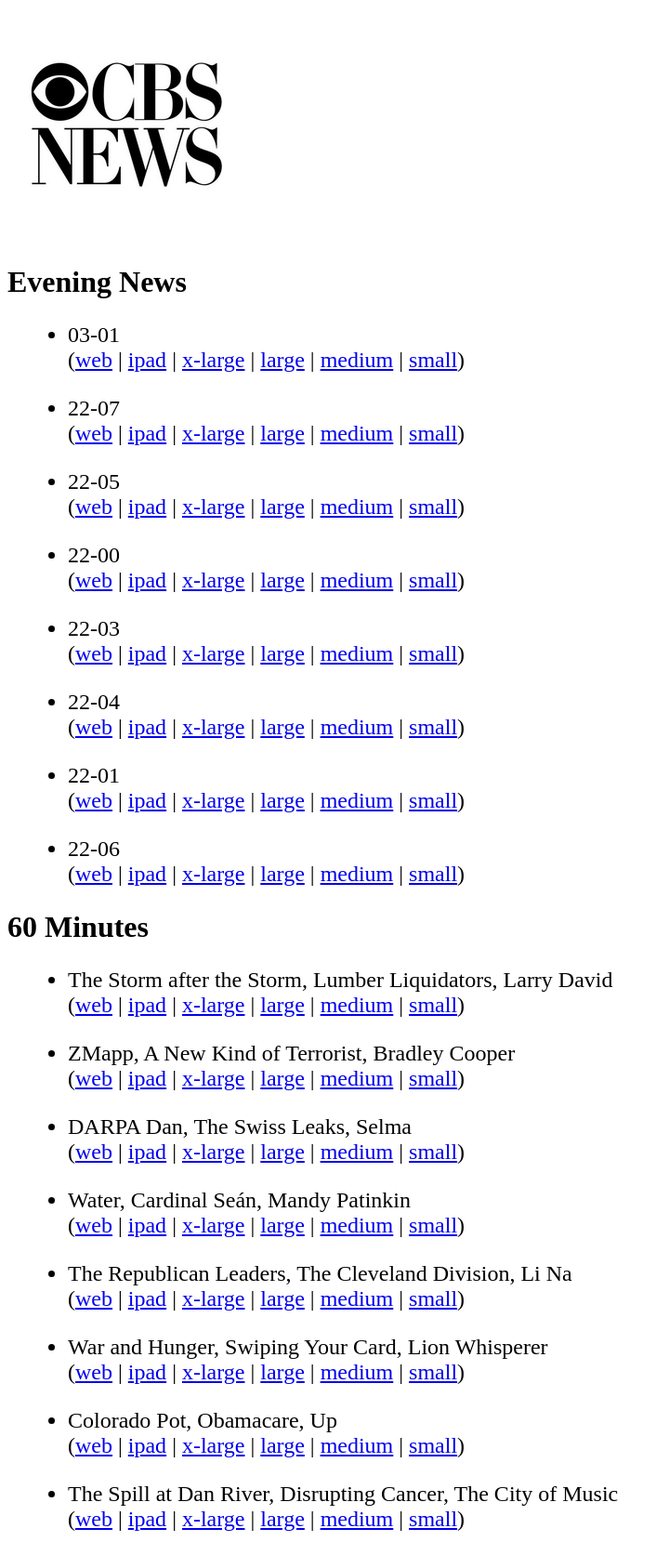
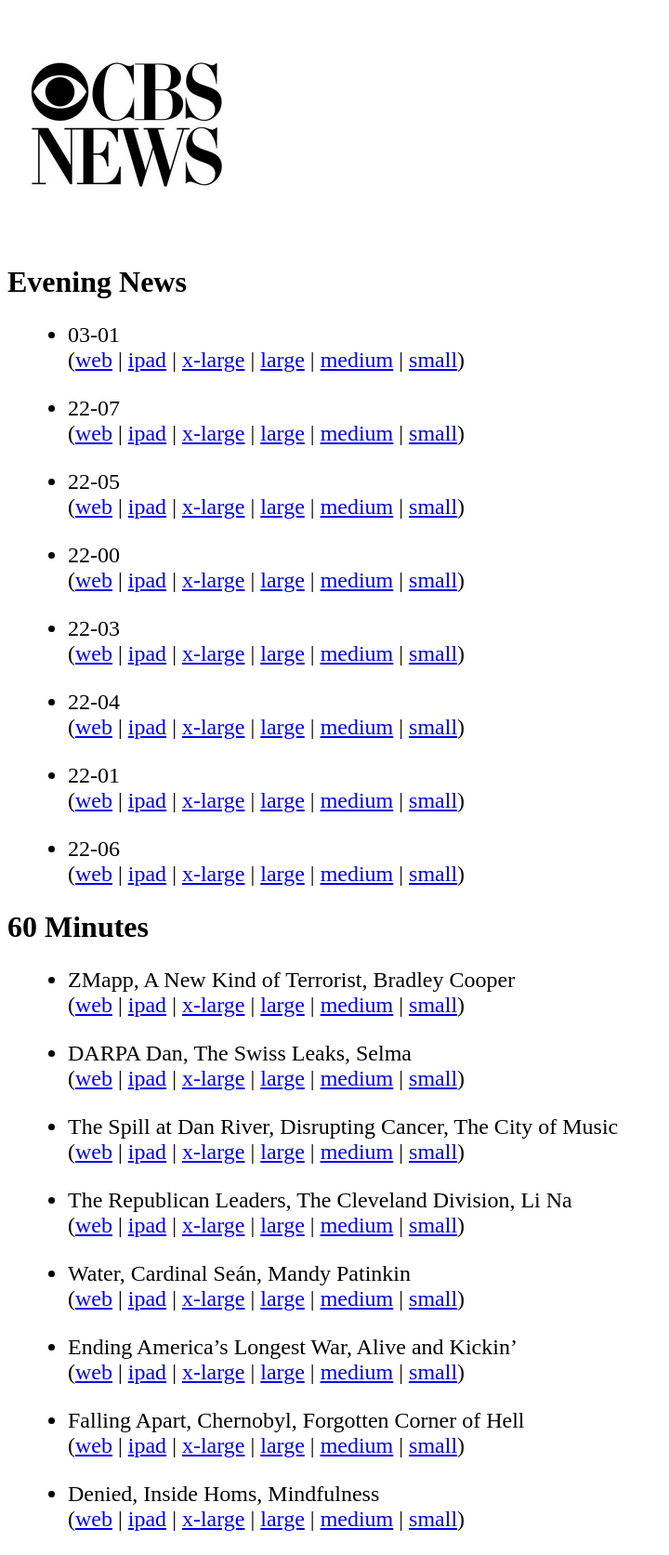
Before and after one commit to jkutner/cbsfeed, a Jekyll site: the page built from index.html, in a window 1280 px wide. Shown: the whole page at 93% size, without its empty margins (0-720 px from the left). Built offline with Jekyll 4.4.1, drawn with Linux system fonts in a browser that asks for light colours; nearby versions of some CDN libraries; some of the changed lines change nothing that is shown.

Commit message:
Updating with latest episdoes

```diff
--- a/_data/sixtymin.yml
+++ b/_data/sixtymin.yml
@@ -1,13 +1,4 @@
 ---
-- title: The Storm after the Storm, Lumber Liquidators, Larry David
-  links:
-    orig: /videos/the-storm-after-the-storm-lumber-liquidators-larry-david/
-    ipad: ipad-streaming.cbsnews.com/media/mpx/2015/02/23/402701891941/60_FULL_022215_V2_348998_500/60_FULL_022215_V2_348998_500.m3u8
-    mp4_240: media\/2015\/02\/23\/402701891941\/60_FULL_022215_V2_348988_240.mp4
-    mp4_740: media\/2015\/02\/23\/402701891941\/60_FULL_022215_V2_348988_740.mp4
-    mp4_796: media\/2015\/02\/23\/402701891941\/60_FULL_022215_V2_348988_796.mp4
-    mp4_1296: media\/2015\/02\/23\/402701891941\/60_FULL_022215_V2_348988_1296.mp4
-  date: The Storm after the Storm, Lumber Liquidators, Larry David
 - title: ZMapp, A New Kind of Terrorist, Bradley Cooper
   links:
     orig: /videos/zmapp-a-new-kind-of-terrorist-bradley-cooper/
@@ -26,6 +17,24 @@
     mp4_796: media\/2015\/02\/08\/395822659644\/60_FULL_2815_342054_796.mp4
     mp4_1296: media\/2015\/02\/08\/395822659644\/60_FULL_2815_342054_1296.mp4
   date: DARPA Dan, The Swiss Leaks, Selma
+- title: The Spill at Dan River, Disrupting Cancer, The City of Music
+  links:
+    orig: /videos/the-spill-at-dan-river-disrupting-cancer-the-city-of-music/
+    ipad: ipad-streaming.cbsnews.com/media/mpx/2014/12/07/368440899558/60_FULL_120714_317466_500/60_FULL_120714_317466_500.m3u8
+    mp4_240: media\/2014\/12\/07\/368440899558\/60_FULL_120714_317393_240.mp4
+    mp4_740: media\/2014\/12\/07\/368440899558\/60_FULL_120714_317393_740.mp4
+    mp4_796: media\/2014\/12\/07\/368440899558\/60_FULL_120714_317393_796.mp4
+    mp4_1296: media\/2014\/12\/07\/368440899558\/60_FULL_120714_317393_1296.mp4
+  date: The Spill at Dan River, Disrupting Cancer, The City of Music
+- title: The Republican Leaders, The Cleveland Division, Li Na
+  links:
+    orig: /videos/the-republican-leaders-the-cleveland-division-li-na/
+    ipad: ipad-streaming.cbsnews.com/media/mpx/2015/01/26/388990019823/60_FULL_12515_336300_500/60_FULL_12515_336300_500.m3u8
+    mp4_240: media\/2015\/01\/26\/388990019823\/60_FULL_12515_336293_240.mp4
+    mp4_740: media\/2015\/01\/26\/388990019823\/60_FULL_12515_336293_740.mp4
+    mp4_796: media\/2015\/01\/26\/388990019823\/60_FULL_12515_336293_796.mp4
+    mp4_1296: media\/2015\/01\/26\/388990019823\/60_FULL_12515_336293_1296.mp4
+  date: The Republican Leaders, The Cleveland Division, Li Na
 - title: Water, Cardinal Se&aacute;n, Mandy Patinkin
   links:
     orig: /videos/water-cardinal-sean-mandy-patinkin/
@@ -35,39 +44,30 @@
     mp4_796: media\/2014\/11\/17\/359532099703\/60_FULL_111614_309524_796.mp4
     mp4_1296: media\/2014\/11\/17\/359532099703\/60_FULL_111614_309524_1296.mp4
   date: Water, Cardinal Se&aacute;n, Mandy Patinkin
-- title: The Republican Leaders, The Cleveland Division, Li Na
+- title: Ending America&rsquo;s Longest War, Alive and Kickin&rsquo;
   links:
-    orig: /videos/the-republican-leaders-the-cleveland-division-li-na/
-    ipad: ipad-streaming.cbsnews.com/media/mpx/2015/01/26/388990019823/60_FULL_12515_336300_500/60_FULL_12515_336300_500.m3u8
-    mp4_240: media\/2015\/01\/26\/388990019823\/60_FULL_12515_336293_240.mp4
-    mp4_740: media\/2015\/01\/26\/388990019823\/60_FULL_12515_336293_740.mp4
-    mp4_796: media\/2015\/01\/26\/388990019823\/60_FULL_12515_336293_796.mp4
-    mp4_1296: media\/2015\/01\/26\/388990019823\/60_FULL_12515_336293_1296.mp4
-  date: The Republican Leaders, The Cleveland Division, Li Na
-- title: War and Hunger, Swiping Your Card, Lion Whisperer
+    orig: /videos/ending-americas-longest-war-alive-and-kickin/
+    ipad: ipad-streaming.cbsnews.com/media/mpx/2015/02/23/402701891941/60_FULL_022215_V2_348998_500/60_FULL_022215_V2_348998_500.m3u8
+    mp4_240: media\/2015\/02\/23\/402701891941\/60_FULL_022215_V2_348988_240.mp4
+    mp4_740: media\/2015\/02\/23\/402701891941\/60_FULL_022215_V2_348988_740.mp4
+    mp4_796: media\/2015\/02\/23\/402701891941\/60_FULL_022215_V2_348988_796.mp4
+    mp4_1296: media\/2015\/02\/23\/402701891941\/60_FULL_022215_V2_348988_1296.mp4
+  date: Ending America&rsquo;s Longest War, Alive and Kickin&rsquo;
+- title: Falling Apart, Chernobyl, Forgotten Corner of Hell
   links:
-    orig: /videos/war-and-hunger-swiping-your-card-lion-whisperer/
-    ipad: ipad-streaming.cbsnews.com/media/mpx/2014/11/29/365134915521/60_FULL_113014_314516_tablet.m3u8
-    mp4_240: media\/2014\/11\/29\/365134915521\/60_FULL_113014_314250_240.mp4
-    mp4_740: media\/2014\/11\/29\/365134915521\/60_FULL_113014_314250_740.mp4
-    mp4_796: media\/2014\/11\/29\/365134915521\/60_FULL_113014_314250_796.mp4
-    mp4_1296: media\/2014\/11\/29\/365134915521\/60_FULL_113014_314250_1296.mp4
-  date: War and Hunger, Swiping Your Card, Lion Whisperer
-- title: Colorado Pot, Obamacare, Up
+    orig: /videos/falling-apart-chernobyl-forgotten-corner-of-hell/
+    ipad: ipad-streaming.cbsnews.com/media/mpx/2015/02/23/402701891941/60_FULL_022215_V2_348998_500/60_FULL_022215_V2_348998_500.m3u8
+    mp4_240: media\/2014\/11\/23\/362313795967\/60_FULL_11232014_312148_240.mp4
+    mp4_740: media\/2014\/11\/23\/362313795967\/60_FULL_11232014_312148_740.mp4
+    mp4_796: media\/2014\/11\/23\/362313795967\/60_FULL_11232014_312148_796.mp4
+    mp4_1296: media\/2014\/11\/23\/362313795967\/60_FULL_11232014_312148_1296.mp4
+  date: Falling Apart, Chernobyl, Forgotten Corner of Hell
+- title: Denied, Inside Homs, Mindfulness
   links:
-    orig: /videos/colorado-pot-obamacare-up/
-    ipad: ipad-streaming.cbsnews.com/media/mpx/2015/01/11/382843459550/60_FULL_011015_329778_500/60_FULL_011015_329778_500.m3u8
-    mp4_240: media\/2015\/01\/11\/382843459550\/60_FULL_011015_329632_240.mp4
-    mp4_740: media\/2015\/01\/11\/382843459550\/60_FULL_011015_329632_740.mp4
-    mp4_796: media\/2015\/01\/11\/382843459550\/60_FULL_011015_329632_796.mp4
-    mp4_1296: media\/2015\/01\/11\/382843459550\/60_FULL_011015_329632_1296.mp4
-  date: Colorado Pot, Obamacare, Up
-- title: The Spill at Dan River, Disrupting Cancer, The City of Music
-  links:
-    orig: /videos/the-spill-at-dan-river-disrupting-cancer-the-city-of-music/
-    ipad: ipad-streaming.cbsnews.com/media/mpx/2014/12/07/368440899558/60_FULL_120714_317466_500/60_FULL_120714_317466_500.m3u8
-    mp4_240: media\/2014\/12\/07\/368440899558\/60_FULL_120714_317393_240.mp4
-    mp4_740: media\/2014\/12\/07\/368440899558\/60_FULL_120714_317393_740.mp4
-    mp4_796: media\/2014\/12\/07\/368440899558\/60_FULL_120714_317393_796.mp4
-    mp4_1296: media\/2014\/12\/07\/368440899558\/60_FULL_120714_317393_1296.mp4
-  date: The Spill at Dan River, Disrupting Cancer, The City of Music
+    orig: /videos/denied-inside-homs-mindfulness/
+    ipad: ipad-streaming.cbsnews.com/media/mpx/2014/12/14/372475971824/60_FULL_121414_320321_phone.m3u8
+    mp4_240: media\/2014\/12\/14\/372475971824\/60_FULL_121414_320246_240.mp4
+    mp4_740: media\/2014\/12\/14\/372475971824\/60_FULL_121414_320246_740.mp4
+    mp4_796: media\/2014\/12\/14\/372475971824\/60_FULL_121414_320246_796.mp4
+    mp4_1296: media\/2014\/12\/14\/372475971824\/60_FULL_121414_320246_1296.mp4
+  date: Denied, Inside Homs, Mindfulness
```
